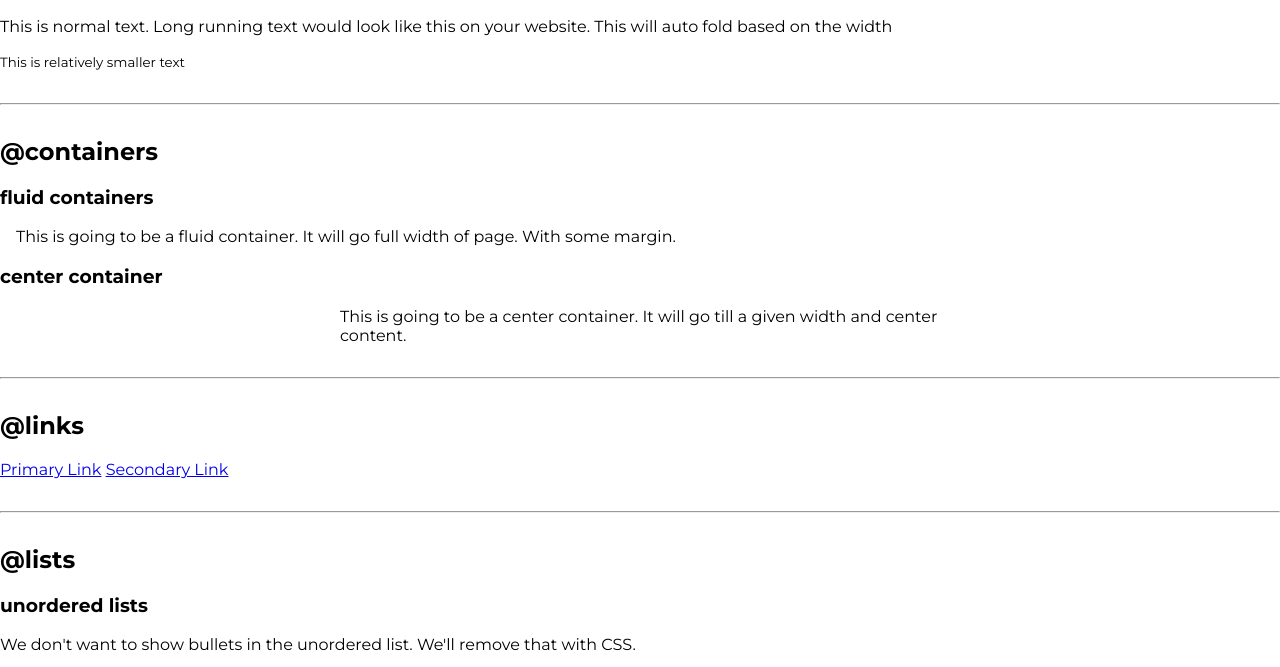
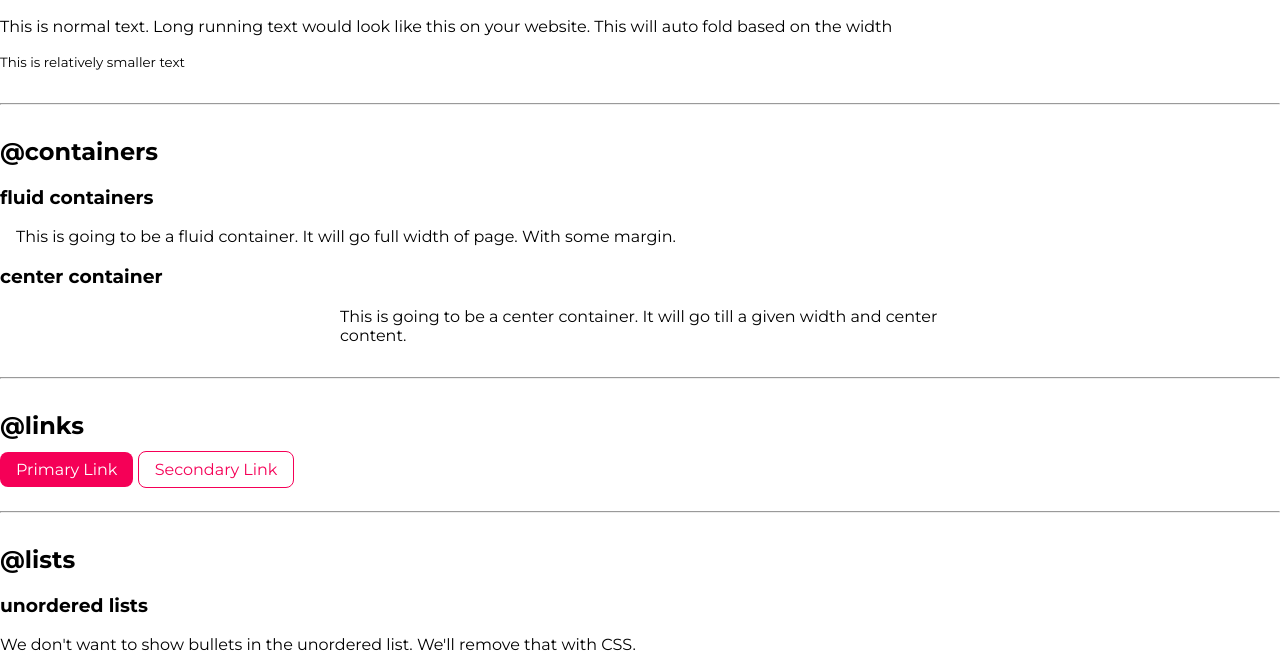
Before and after one commit to Nitasha46/nitasha-portfolio-website, a plain HTML site: page index.html in a window 1280 px wide. Shown: the part 399-1066 px from the top of the page. Drawn offline with Linux system fonts and the light colour scheme.

Commit message:
style: link

```diff
--- a/index.html
+++ b/index.html
@@ -46,8 +46,8 @@
 
 <h2>@links</h2>
 
-<a href="/">Primary Link</a>
-<a href="/">Secondary Link</a>
+<a class="link link--primary" href="/">Primary Link</a>
+<a class="link link--secondary" href="/">Secondary Link</a>
 
 <hr>
 
--- a/styles.css
+++ b/styles.css
@@ -24,3 +24,20 @@ hr{
     max-width: 600px;
     margin: auto;
 }
+
+.link{
+    text-decoration: none;
+    padding: 0.5rem 1rem;
+}
+
+.link--primary{
+    background-color: var(--primary-color);
+    border-radius: 0.5rem;
+    color: white;
+}
+
+.link--secondary{
+    border: 1px solid var(--primary-color);
+    border-radius: 0.5rem;
+    color: var(--primary-color);
+}
```
